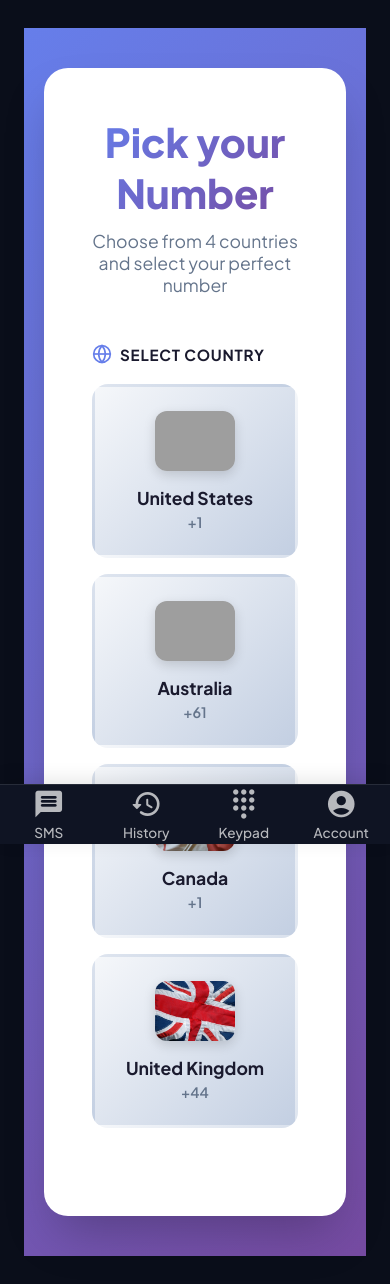
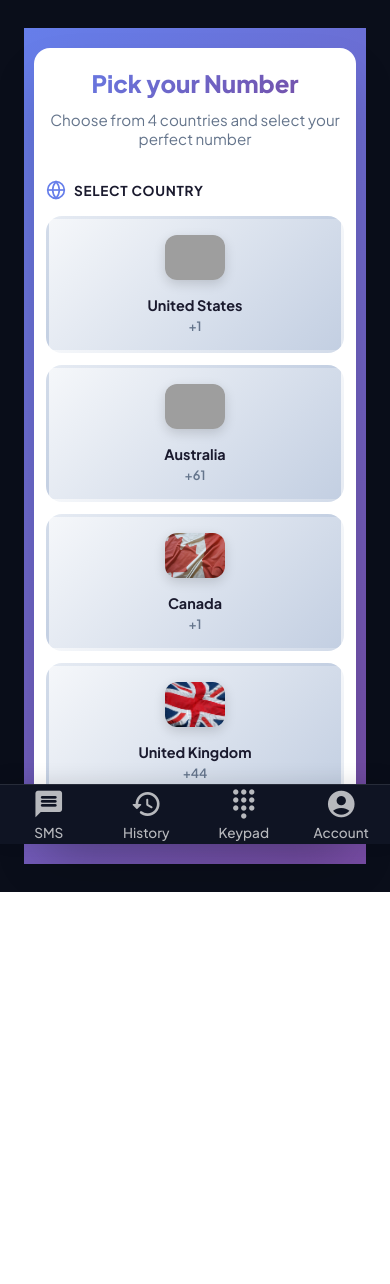
Before and after one commit to codingwhiz-BackendDev/Telvox, a Django app: page /webdialer/buy-phone-number/ in a window 390 px wide. After the commit the page ends 892 px from the top, so only its background shows below. Run offline with Django 5.2, Linux system fonts and the light colour scheme; the visitor is signed in with stand-in values (Sample User, id 1); data comes from the database, SQL or seed files in the repository; grey boxes are pictures that could not be loaded.

Commit message:
fixed responsibeness

```diff
--- a/webdialer/templates/buy_phone_number.html
+++ b/webdialer/templates/buy_phone_number.html
@@ -851,6 +851,142 @@
 .btn-purchase svg {
     flex-shrink: 0;
 }
+
+/* Mobile Responsive */
+@media (max-width: 768px) {
+    .buy-phone-container {
+        max-width: 100%;
+        padding: 20px 10px;
+        min-height: auto;
+    }
+
+    .buy-phone-content {
+        padding: 24px 16px;
+        border-radius: 16px;
+    }
+
+    .page-header {
+        margin-bottom: 32px;
+    }
+
+    .page-title {
+        font-size: 1.75rem;
+    }
+
+    .page-subtitle {
+        font-size: 0.95rem;
+    }
+
+    .country-grid {
+        grid-template-columns: repeat(2, 1fr);
+        gap: 12px;
+    }
+
+    .country-card {
+        padding: 16px;
+    }
+
+    .country-flag {
+        width: 60px;
+        height: 45px;
+    }
+
+    .country-name {
+        font-size: 0.9rem;
+    }
+
+    .country-code {
+        font-size: 0.8rem;
+    }
+
+    .type-grid,
+    .region-grid {
+        grid-template-columns: repeat(2, 1fr);
+        gap: 10px;
+    }
+
+    .type-option,
+    .region-option {
+        padding: 12px;
+        font-size: 0.9rem;
+    }
+
+    .numbers-grid {
+        grid-template-columns: 1fr;
+        gap: 12px;
+    }
+
+    .number-card {
+        padding: 16px;
+    }
+
+    .number-card .phone-number {
+        font-size: 1.1rem;
+    }
+
+    .plans-container {
+        grid-template-columns: 1fr;
+        gap: 16px;
+    }
+
+    .plan-card {
+        padding: 24px 20px;
+    }
+
+    .plan-price {
+        font-size: 2rem;
+    }
+
+    .order-summary {
+        padding: 20px;
+    }
+
+    .summary-row {
+        font-size: 0.9rem;
+    }
+
+    .total-amount {
+        font-size: 1.5rem;
+    }
+
+    .btn-purchase {
+        width: 100%;
+        padding: 16px;
+        font-size: 1rem;
+    }
+
+    .section-label {
+        font-size: 0.85rem;
+        margin-bottom: 16px;
+    }
+
+    .selection-section {
+        margin-bottom: 24px;
+    }
+}
+
+@media (max-width: 480px) {
+    .country-grid {
+        grid-template-columns: 1fr;
+    }
+
+    .type-grid,
+    .region-grid {
+        grid-template-columns: 1fr;
+    }
+
+    .page-title {
+        font-size: 1.5rem;
+    }
+
+    .buy-phone-content {
+        padding: 20px 12px;
+    }
+
+    .plan-card {
+        padding: 20px 16px;
+    }
+}
 </style>
 
 <script>
```
Also changed, not shown: webdialer/templates/send_sms.html (+86 -0 lines), webdialer/templates/voice_call.html (+76 -2 lines).
